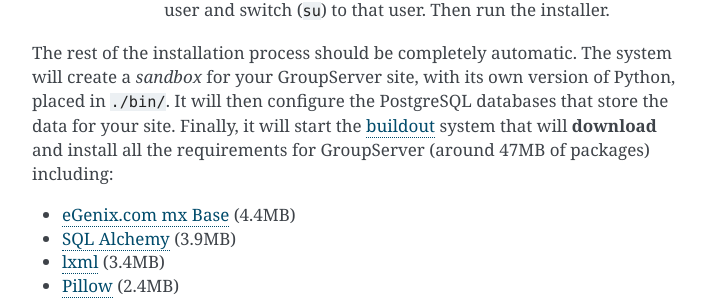
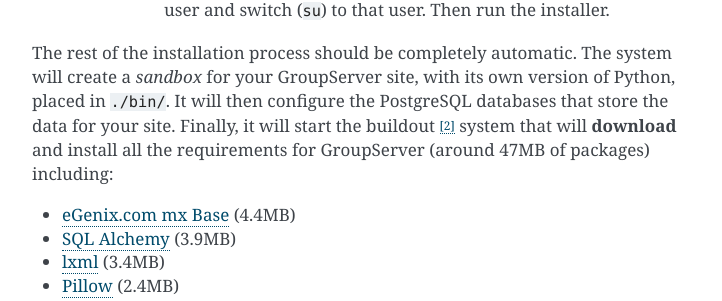
Before and after one commit to groupserver/buildout, a Sphinx documentation site: the page built from docs/groupserver-install.rst, in a window 1280 px wide and 900 px high, scrolled down 5389 px. Shown: the part 171-472 px from the top of the window, without its empty margins (388-1110 px from the left). Built offline with Sphinx 7.4.7, drawn with Linux system fonts in a browser that asks for light colours; part of the change alters nothing that is shown; some of the changed text lies outside the part shown.

```diff
--- a/docs/groupserver-install.rst
+++ b/docs/groupserver-install.rst
@@ -257,8 +257,8 @@ The rest of the installation process should be completely
 automatic. The system will create a *sandbox* for your
 GroupServer site, with its own version of Python, placed in
 ``./bin/``. It will then configure the PostgreSQL databases that
-store the data for your site. Finally, it will start the
-`buildout`_ system that will **download** and install all the
+store the data for your site. Finally, it will start the buildout
+[#buildout]_ system that will **download** and install all the
 requirements for GroupServer (around 47MB of packages) including:
 
 * `eGenix.com mx Base`_ (4.4MB)
@@ -473,17 +473,18 @@ Version Date        Change
 .. _the advice of Ross Chesley:
    http://groupserver.org/r/topic/4PF50PHIWeYtaMMzwG3624
 
-.. [#cfgFile] The ``cfg`` files are interpreted by the Python
-   `ConfigParser`_ module, which accepts a syntax very similar to
-   Windows INI files.
-.. _ConfigParser:
-   https://docs.python.org/2/library/configparser.html
+.. [#cfgFile] The ``cfg`` files are interpreted by the standard
+   Python :mod:`ConfigParser` module, which accepts a syntax very
+   similar to Windows INI files.
+
+.. [#buildout] For more on :program:`buildout` see
+               :doc:`README-buildout` and `the Buildout site`_.
+.. _the Buildout site: http://www.buildout.org/en/latest/
 
 .. _GroupServer.org: http://groupserver.org/
 .. _OnlineGroups.net: https://onlinegroups.net/
 .. _Ubuntu: http://www.ubuntu.com/
 .. _CentOS: http://centos.org/
-.. _Buildout: http://www.buildout.org/en/latest/
 .. _Zope: http://zope.org
 ..  _Michael JasonSmith: http://groupserver.org/p/mpj17
 ..  _Richard Waid: http://groupserver.org/p/richard
```
Also changed, not shown: docs/README-buildout.rst (renamed from README.rst).
